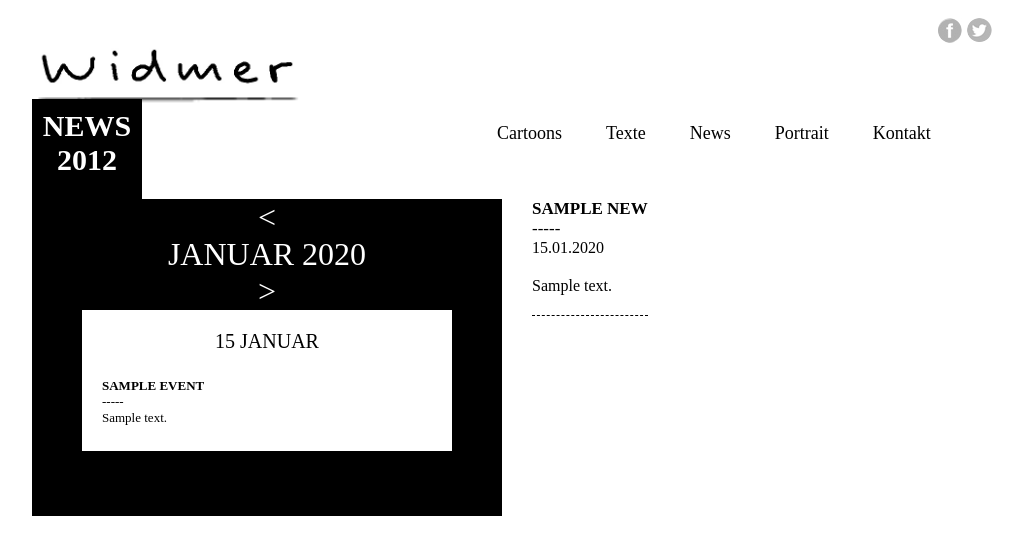
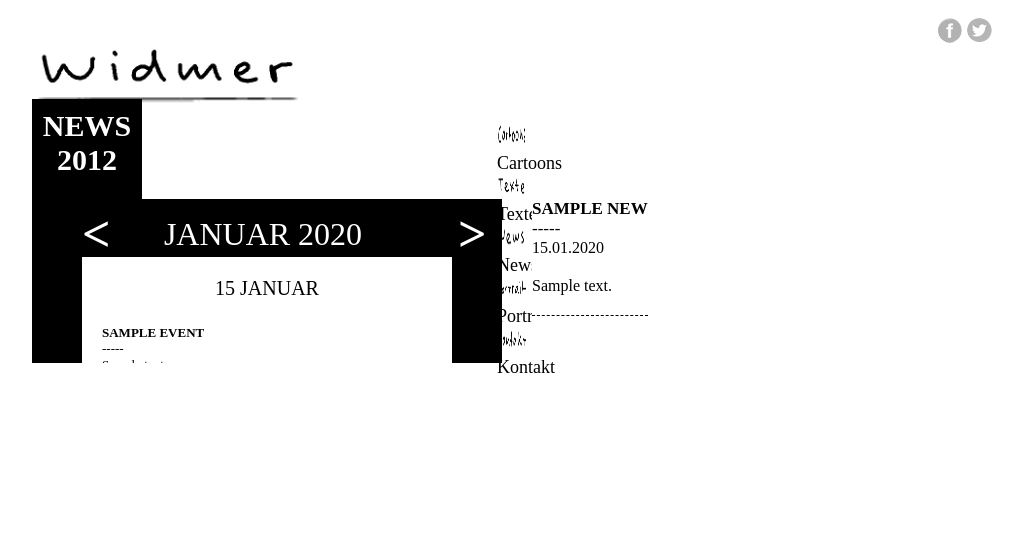
Before and after one commit to diellordielli/samueljordich, a Django app: page /news/ in a window 1280 px wide. Shown: the top 555 px of the page, without its empty margins (128-1151 px from the left). Run offline with Django 3.2, Linux system fonts and the light colour scheme; tables that the repository leaves empty hold one stand-in row (values such as "Sample post"); some libraries are stand-ins or nearby versions.

Commit message:
slider styling

```diff
--- a/ruediwidmerch/static/css/style.css
+++ b/ruediwidmerch/static/css/style.css
@@ -43,16 +43,22 @@
 }
 
 .nav img {
-  width: 100px;
+  width: 30px;
   height: 25px;
-}
-
-#cartoonimg, #texteimg, #newsimg, #portraitimg, #kontaktimg {
-  display: none;
 }
 
 #acartoon, #atexte, #anews, #aportrait, #akontakt {
   display: inline;
+}
+
+#acartoon:hover, #atexte:hover, #anews:hover, #aportrait:hover, #akontakt:hover {
+  background: url(../../static/img/cartoons.png) bottom;
+  background-position: 0 0;
+}
+
+#acartoon:hover img {
+  width: 200px;
+  height: 200px;
 }
 
 #container {
@@ -94,7 +100,16 @@
   height: 470px;
 }
 
+.item.imagecorner {
+  width: 470px;
+  height: 470px;
+}
 
+.item.imagecorner img {
+  max-width: 470px;
+  width: 100%;
+  height: 470px;
+}
 
 .item.portrait1-1, .item.portrait1-2, .item.portrait1-3, .item.portrait1-4, .item.portrait1-1 img, .item.portrait1-2 img, .item.portrait1-3 img, .item.portrait1-4 img {
   width: 110px;
@@ -201,7 +216,7 @@
   position: relative;
   max-width: 290px;
   top: 100px;
-  width: 100%;
+  width: 92%;
   height: 415px;
   padding-top: 25px;
   padding-left: 20px;
@@ -346,6 +361,7 @@
 }
 
 .portraitdesc {
+  float: left;
   margin-left: 10px;
   display: none;
   padding-bottom: 20px;
@@ -378,6 +394,62 @@
 }
 
 .item.big {
-  width: 470px;
+  max-width: 470px;
+  width: 100%;
   height: auto;
 }
+
+.eventinner {
+  position: relative;
+  width: 10000px;
+  height: auto;
+}
+
+.eventouter {
+  float: left;
+  width: 470px;
+  overflow: hidden;
+}
+
+.navleft, .navright {
+  position: relative;
+  top: 6px;
+  display: inline;
+  font-size: 50px;
+  font-weight: bold;
+  cursor: pointer;
+}
+
+.navleft {
+  position: relative;
+  float: left;
+  left: 20px;
+}
+
+.navright {
+  position: relative;
+  right: -88px;
+}
+
+@media only screen and (max-width: 508px) {
+
+  .nav {
+    width: 450px;
+  }
+
+  .nav a {
+    font-size: 14px;
+  }
+}
+
+@media only screen and (max-width: 421px) {
+
+  .nav {
+    width: 275px;
+  }
+
+  .nav a {
+    font-size: 14px;
+    margin-left: 10px;
+  }
+}
```
